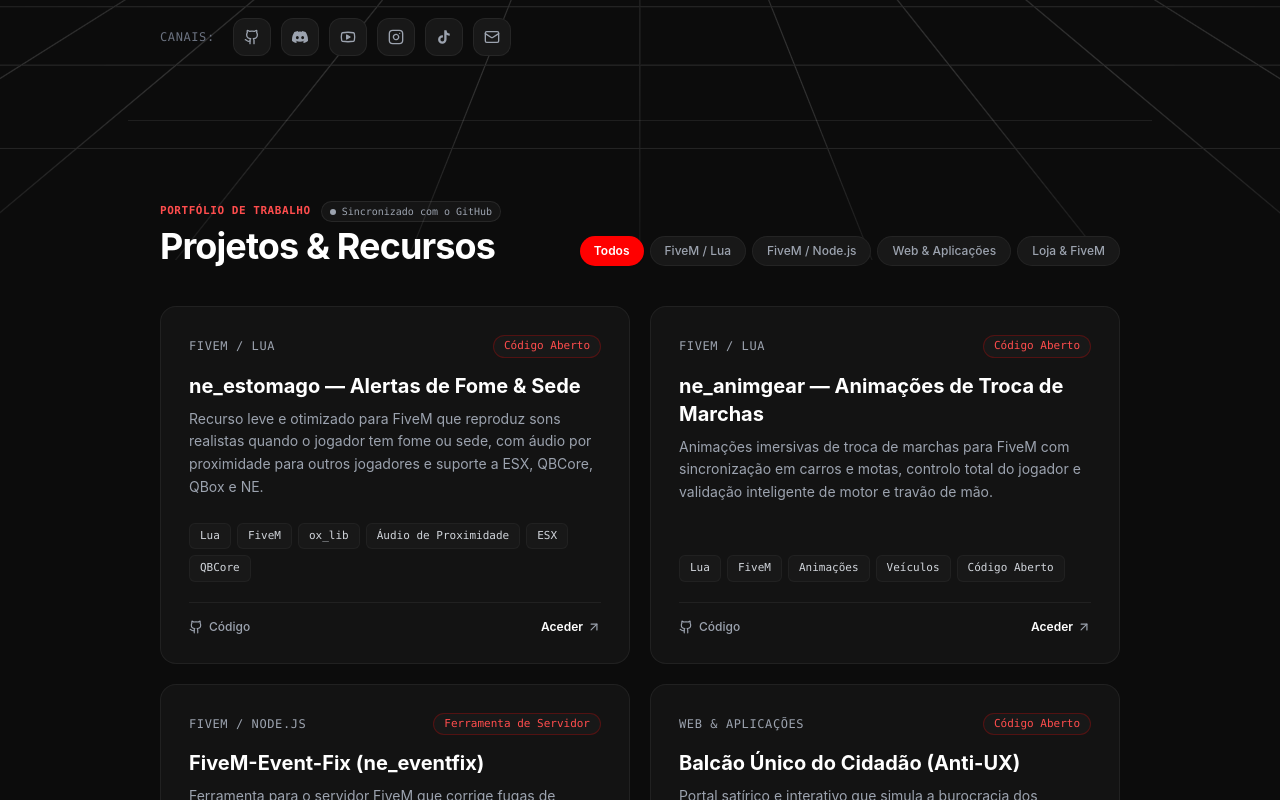
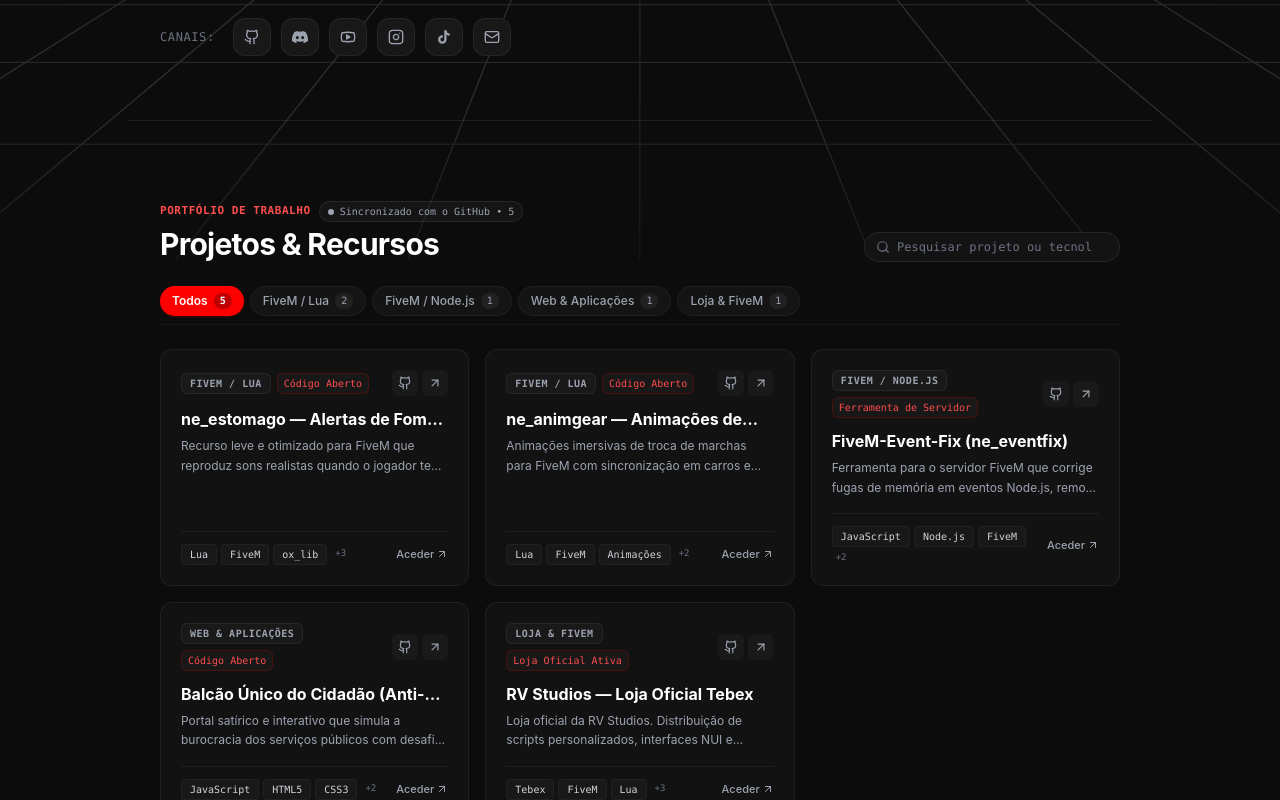
Before and after one commit to Ruivo82/Portefolio, a Next.js app: page / in a window 1280 px wide. Shown: the part 540-1340 px from the top of the page. Built offline with nearby package versions, Linux system fonts and the light colour scheme; no server answers.

Commit message:
style: novo design mais compacto e organizado para a seccao de projetos

```diff
--- a/src/components/Projects.jsx
+++ b/src/components/Projects.jsx
@@ -1,7 +1,7 @@
 'use client';
 
 import { useState, useEffect, useMemo } from 'react';
-import { ArrowUpRight } from 'lucide-react';
+import { ArrowUpRight, Search, X } from 'lucide-react';
 import { GithubIcon } from './Icons';
 import { useLanguage } from '../context/LanguageContext';
 import { fetchGitHubRepos, mergeProjectsWithGitHub } from '../utils/github';
@@ -9,6 +9,7 @@ import { fetchGitHubRepos, mergeProjectsWithGitHub } from '../utils/github';
 export default function Projects() {
   const { t, lang, shared } = useLanguage();
   const [activeFilter, setActiveFilter] = useState('all');
+  const [searchQuery, setSearchQuery] = useState('');
   const [gitHubRepos, setGitHubRepos] = useState([]);
   const [syncStatus, setSyncStatus] = useState('syncing');
 
@@ -56,7 +57,7 @@ export default function Projects() {
     { id: 'storeFivem', label: t.projects.filters.storeFivem },
   ];
 
-  // Adicionar dinamicamente filtros para quaisquer outras categorias encontradas nos projetos
+  // Identificar categorias adicionais dinâmicas presentes nos projetos
   const knownCategoryIds = new Set(standardFilters.map((f) => f.id));
   const dynamicFilters = [];
   for (const proj of allProjects) {
@@ -71,22 +72,53 @@ export default function Projects() {
 
   const allPossibleFilters = [...standardFilters, ...dynamicFilters];
 
-  // Mostrar apenas os botões de filtros para os quais existam projetos
+  // Calcular contagens de projetos por categoria
+  const filterCounts = useMemo(() => {
+    const counts = { all: allProjects.length };
+    for (const proj of allProjects) {
+      if (proj.categoryId) {
+        counts[proj.categoryId] = (counts[proj.categoryId] || 0) + 1;
+      }
+    }
+    return counts;
+  }, [allProjects]);
+
+  // Mostrar apenas filtros que possuam pelo menos 1 projeto
   const filterButtons = allPossibleFilters.filter(
-    (item) => item.id === 'all' || allProjects.some((p) => p.categoryId === item.id)
+    (item) => item.id === 'all' || (filterCounts[item.id] || 0) > 0
   );
 
-  // Filtrar os projetos com base na categoria
-  const filtered = activeFilter === 'all'
-    ? allProjects
-    : allProjects.filter((p) => p.categoryId === activeFilter);
+  // Filtragem composta: Categoria + Pesquisa de texto
+  const filtered = useMemo(() => {
+    const query = searchQuery.trim().toLowerCase();
+
+    return allProjects.filter((project) => {
+      // Filtro de categoria
+      const matchesCategory =
+        activeFilter === 'all' || project.categoryId === activeFilter;
+
+      if (!matchesCategory) return false;
+
+      // Filtro de pesquisa
+      if (!query) return true;
+
+      const titleMatch = (project.title || '').toLowerCase().includes(query);
+      const descMatch = (project.description || '').toLowerCase().includes(query);
+      const categoryMatch = (project.category || '').toLowerCase().includes(query);
+      const tagsMatch = (project.tags || []).some((t) =>
+        t.toLowerCase().includes(query)
+      );
+
+      return titleMatch || descMatch || categoryMatch || tagsMatch;
+    });
+  }, [allProjects, activeFilter, searchQuery]);
 
   return (
     <section id="projetos" className="py-20 px-4 sm:px-6 lg:px-8 max-w-5xl mx-auto border-t border-white/[0.08]">
-      {/* Header */}
-      <div className="flex flex-col md:flex-row md:items-end justify-between mb-10 gap-4">
+      {/* Header Compacto */}
+      <div className="flex flex-col md:flex-row md:items-end justify-between gap-4 mb-6">
         <div>
-          <div className="flex items-center gap-2.5">
+          <div className="flex items-center gap-2 mb-1">
             <span className="text-[11px] font-mono font-semibold uppercase tracking-wider text-[#ff4d4d]">
               {t.projects.tag}
             </span>
@@ -95,7 +127,7 @@ export default function Projects() {
               title={
                 lang === 'pt'
                   ? 'Repositórios sincronizados em tempo real com a API do GitHub'
-                  : 'Repositories synchronized in real time with the GitHub API'
+                  : 'Repositories synchronized in real time with GitHub API'
               }
             >
               <span
@@ -103,100 +135,183 @@ export default function Projects() {
                   syncStatus === 'synced' ? 'bg-emerald-400 animate-pulse' : 'bg-gray-400'
                 }`}
               />
-              {t.projects.liveSync || (lang === 'pt' ? 'GitHub Live' : 'Live GitHub')}
+              {t.projects.liveSync} • {allProjects.length}
             </span>
           </div>
-          <h2 className="text-2xl sm:text-4xl font-bold text-white tracking-tight mt-1">
+
+          <h2 className="text-2xl sm:text-3xl font-bold text-white tracking-tight">
             {t.projects.title}
           </h2>
         </div>
 
-        {/* Filter Pills */}
-        <div className="flex flex-wrap gap-1.5">
-          {filterButtons.map((item) => (
+        {/* Barra de Pesquisa Rápida */}
+        <div className="relative w-full md:w-64">
+          <Search className="w-3.5 h-3.5 text-gray-500 absolute left-3 top-1/2 -translate-y-1/2" />
+          <input
+            type="text"
+            value={searchQuery}
+            onChange={(e) => setSearchQuery(e.target.value)}
+            placeholder={t.projects.searchPlaceholder || 'Pesquisar projetos...'}
+            className="w-full pl-8 pr-7 py-1.5 text-xs bg-[#131313] hover:bg-[#161616] focus:bg-[#161616] border border-white/[0.08] focus:border-[#ff0000]/60 rounded-full text-white placeholder-gray-500 transition-colors focus:outline-none font-mono"
+          />
+          {searchQuery && (
+            <button
+              onClick={() => setSearchQuery('')}
+              className="absolute right-2.5 top-1/2 -translate-y-1/2 text-gray-400 hover:text-white"
+            >
+              <X className="w-3 h-3" />
+            </button>
+          )}
+        </div>
+      </div>
+
+      {/* Barra de Filtros Organizada com Contadores */}
+      <div className="flex flex-wrap gap-1.5 mb-6 pb-2 border-b border-white/[0.04]">
+        {filterButtons.map((item) => {
+          const count = filterCounts[item.id] || 0;
+          const isActive = activeFilter === item.id;
+
+          return (
             <button
               key={item.id}
               onClick={() => setActiveFilter(item.id)}
-              className={`px-3.5 py-1.5 rounded-full text-xs font-medium transition-colors duration-150 cursor-pointer ${
-                activeFilter === item.id
-                  ? 'bg-[#ff0000] text-white font-semibold shadow-sm'
-                  : 'bg-[#181818] hover:bg-[#222222] text-gray-400 hover:text-white border border-white/[0.05]'
+              className={`inline-flex items-center gap-1.5 px-3 py-1.5 rounded-full text-xs font-medium transition-all duration-150 cursor-pointer ${
+                isActive
+                  ? 'bg-[#ff0000] text-white font-semibold shadow-sm shadow-[#ff0000]/25'
+                  : 'bg-[#141414] hover:bg-[#1f1f1f] text-gray-400 hover:text-white border border-white/[0.05]'
               }`}
             >
-              {item.label}
+              <span>{item.label}</span>
+              <span
+                className={`text-[10px] font-mono px-1.5 py-0.2 rounded-full ${
+                  isActive ? 'bg-black/25 text-white' : 'bg-white/[0.06] text-gray-400'
+                }`}
+              >
+                {count}
+              </span>
             </button>
-          ))}
-        </div>
+          );
+        })}
       </div>
 
-      {/* Projects Grid */}
-      <div className="grid grid-cols-1 md:grid-cols-2 gap-5">
+      {/* Grid de Projetos Compacto (3 colunas em ecrãs grandes) */}
+      {filtered.length > 0 ? (
+        <div className="grid grid-cols-1 md:grid-cols-2 lg:grid-cols-3 gap-4">
           {filtered.map((project) => (
             <article
               key={project.id}
-            className="group rounded-2xl bg-[#131313] border border-white/[0.06] hover:border-white/[0.12] p-6 sm:p-7 flex flex-col justify-between transition-colors duration-150"
+              className="group relative rounded-xl bg-[#121212] hover:bg-[#161616] border border-white/[0.06] hover:border-[#ff4d4d]/40 p-5 flex flex-col justify-between transition-all duration-200 hover:-translate-y-0.5 hover:shadow-xl hover:shadow-black/60 overflow-hidden"
             >
+              {/* Linha de realce no topo no hover */}
+              <div className="absolute inset-x-0 top-0 h-[2px] bg-gradient-to-r from-transparent via-[#ff0000] to-transparent opacity-0 group-hover:opacity-100 transition-opacity" />
+
               <div>
-              {/* Top metadata */}
-              <div className="flex items-center justify-between gap-2 mb-3.5">
-                <span className="text-xs font-mono uppercase tracking-wider text-gray-400">
+                {/* Metadados Superiores & Ações Rápidas */}
+                <div className="flex items-center justify-between gap-2 mb-3">
+                  <div className="flex items-center gap-1.5 flex-wrap">
+                    <span className="text-[10px] font-mono uppercase tracking-wider font-semibold text-gray-400 px-2 py-0.5 rounded-md bg-white/[0.03] border border-white/[0.06]">
                       {project.category}
                     </span>
                     {project.stats && (
-                  <span className="text-[11px] font-mono font-medium text-[#ff4d4d] px-2.5 py-0.5 rounded-full bg-[#181818] border border-[#ff0000]/25">
+                      <span className="text-[10px] font-mono font-medium text-[#ff4d4d] px-1.5 py-0.5 rounded-md bg-[#181818] border border-[#ff0000]/20">
                         {project.stats}
                       </span>
                     )}
                   </div>
 
-              {/* Title & Desc */}
-              <h3 className="text-xl font-bold text-white mb-2">
+                  {/* Ícones de Ação Rápida */}
+                  <div className="flex items-center gap-1">
+                    {project.github && (
+                      <a
+                        href={project.github}
+                        target="_blank"
+                        rel="noopener noreferrer"
+                        title={t.projects.code}
+                        className="p-1.5 rounded-md bg-white/[0.03] hover:bg-white/[0.08] text-gray-400 hover:text-white transition-colors"
+                      >
+                        <GithubIcon className="w-3.5 h-3.5" />
+                      </a>
+                    )}
+                    {project.demo && (
+                      <a
+                        href={project.demo}
+                        target="_blank"
+                        rel="noopener noreferrer"
+                        title={t.projects.access}
+                        className="p-1.5 rounded-md bg-white/[0.03] hover:bg-[#ff0000] text-gray-400 hover:text-white transition-colors"
+                      >
+                        <ArrowUpRight className="w-3.5 h-3.5" />
+                      </a>
+                    )}
+                  </div>
+                </div>
+
+                {/* Título */}
+                <h3 className="text-base font-bold text-white group-hover:text-[#ff4d4d] transition-colors leading-snug line-clamp-1">
+                  <a
+                    href={project.demo || project.github || `https://github.com/${githubUsername}`}
+                    target="_blank"
+                    rel="noopener noreferrer"
+                    className="focus:outline-none"
+                  >
                     {project.title}
+                  </a>
                 </h3>
-              <p className="text-sm text-gray-400 leading-relaxed mb-6 font-normal">
+
+                {/* Descrição Compacta e Padronizada */}
+                <p className="text-xs text-gray-400 leading-relaxed font-normal mt-1.5 line-clamp-2 min-h-[2rem]">
                   {project.description}
                 </p>
               </div>
 
-            <div>
-              {/* Tech tags */}
-              <div className="flex flex-wrap gap-1.5 mb-5">
-                {(project.tags || []).map((tag, idx) => (
+              {/* Rodapé: Tags Técnicas & Link de Acesso */}
+              <div className="pt-3 mt-4 border-t border-white/[0.05] flex items-center justify-between gap-2">
+                <div className="flex flex-wrap gap-1 items-center overflow-hidden">
+                  {(project.tags || []).slice(0, 3).map((tag, idx) => (
                     <span
                       key={idx}
-                    className="text-[11px] px-2.5 py-1 rounded-md bg-[#181818] text-gray-300 font-mono border border-white/[0.04]"
+                      className="text-[10px] px-2 py-0.5 rounded bg-[#181818] text-gray-300 font-mono border border-white/[0.04]"
                     >
                       {tag}
                     </span>
                   ))}
+                  {(project.tags || []).length > 3 && (
+                    <span className="text-[9px] font-mono text-gray-500 px-1">
+                      +{(project.tags || []).length - 3}
+                    </span>
+                  )}
                 </div>
-
-              {/* Action Links */}
-              <div className="flex items-center justify-between pt-4 border-t border-white/[0.06]">
-                <a
-                  href={project.github || `https://github.com/${githubUsername}`}
-                  target="_blank"
-                  rel="noopener noreferrer"
-                  className="inline-flex items-center gap-1.5 text-xs font-medium text-gray-400 hover:text-white transition-colors"
-                >
-                  <GithubIcon className="w-3.5 h-3.5" />
-                  <span>{t.projects.code}</span>
-                </a>
 
                 <a
                   href={project.demo || project.github || `https://github.com/${githubUsername}`}
                   target="_blank"
                   rel="noopener noreferrer"
-                  className="inline-flex items-center gap-1 text-xs font-semibold text-white hover:text-[#ff4d4d] transition-colors group/link"
+                  className="text-[11px] font-medium text-gray-400 group-hover:text-[#ff4d4d] transition-colors flex items-center gap-0.5 shrink-0"
                 >
                   <span>{t.projects.access}</span>
-                  <ArrowUpRight className="w-3.5 h-3.5 text-gray-400 group-hover/link:text-[#ff4d4d] transition-colors" />
+                  <ArrowUpRight className="w-3 h-3 text-gray-400 group-hover:text-[#ff4d4d] transition-colors" />
                 </a>
-              </div>
               </div>
             </article>
           ))}
         </div>
+      ) : (
+        /* Estado Vazio caso a Pesquisa/Filtro não devolva resultados */
+        <div className="py-12 text-center rounded-xl bg-[#121212] border border-white/[0.06] p-8">
+          <p className="text-sm text-gray-400 mb-3">
+            {t.projects.noProjectsFound || 'Nenhum projeto encontrado.'}
+          </p>
+          <button
+            onClick={() => {
+              setActiveFilter('all');
+              setSearchQuery('');
+            }}
+            className="text-xs px-3.5 py-1.5 rounded-full bg-[#181818] hover:bg-[#222222] text-white border border-white/[0.08] transition-colors cursor-pointer"
+          >
+            {t.projects.clearSearch || 'Limpar filtros'}
+          </button>
+        </div>
+      )}
     </section>
   );
 }
--- a/src/data/translations.js
+++ b/src/data/translations.js
@@ -41,6 +41,9 @@ export const translations = {
       tag: "Portfólio de Trabalho",
       title: "Projetos & Recursos",
       liveSync: "Sincronizado com o GitHub",
+      searchPlaceholder: "Pesquisar projeto ou tecnologia...",
+      noProjectsFound: "Nenhum projeto encontrado com os filtros atuais.",
+      clearSearch: "Limpar pesquisa",
       filters: {
         all: "Todos",
         fivemLua: "FiveM / Lua",
@@ -267,6 +270,9 @@ export const translations = {
       tag: "Work Portfolio",
       title: "Projects & Resources",
       liveSync: "Live GitHub Sync",
+      searchPlaceholder: "Search project or tech stack...",
+      noProjectsFound: "No projects found matching current filters.",
+      clearSearch: "Clear search",
       filters: {
         all: "All",
         fivemLua: "FiveM / Lua",
```
Lines whose indentation alone changed are shown as unchanged.
